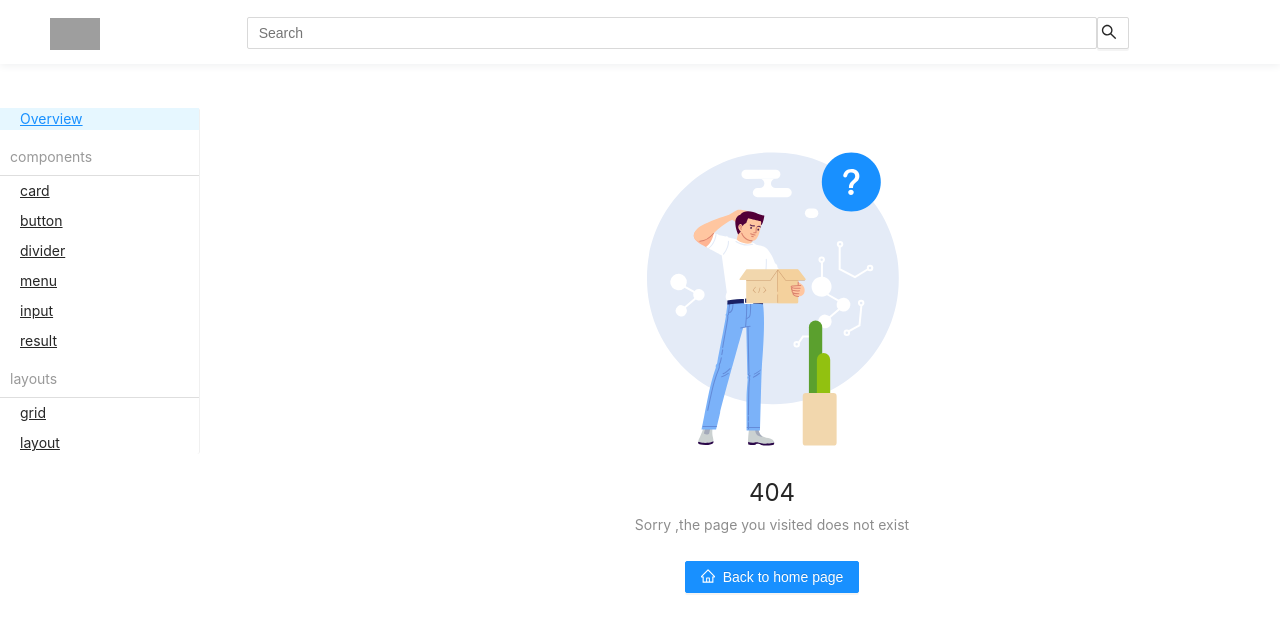
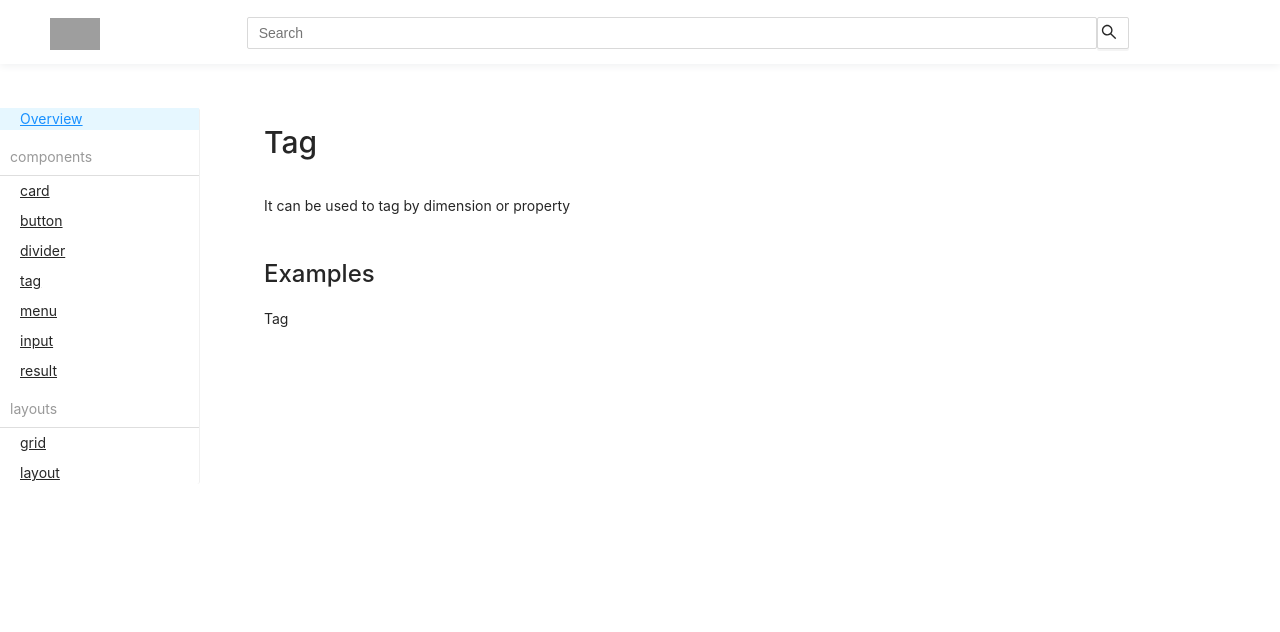
Before and after one commit to VINCENGUYEN-JS/vince-components, a React (Create React App) app: page /tag in a window 1280 px wide. Before the commit this address had no page. Shown: the top 632 px of the page. Built offline with nearby package versions, Linux system fonts and the light colour scheme; grey boxes are pictures that could not be loaded.

Commit message:
add-tag-component

```diff
--- a/src/App.tsx
+++ b/src/App.tsx
@@ -23,6 +23,7 @@ const filterFn = (routes: CustomRouteObject[]) => (componentType: string) => {
       "menu",
       "input",
       "result",
+      "tag",
     ];
     return routes.filter((route) => supportedComponents.includes(route.key));
   } else {
--- /dev/null
+++ b/src/components/Tag/index.tsx
@@ -0,0 +1,14 @@
+import * as React from "react";
+import classNames from "classnames";
+
+interface TagProps extends React.HTMLAttributes<HTMLSpanElement> {}
+
+const prefixCls = "tag";
+
+const Tag = (props: TagProps) => {
+  const { children, className } = props;
+  const classes = classNames(prefixCls, className);
+  return <span className={classes}>{children}</span>;
+};
+
+export default Tag;
--- /dev/null
+++ b/src/pages/TagExample.tsx
@@ -0,0 +1,15 @@
+import * as React from "react";
+
+import Tag from "../components/Tag";
+import ComponentDoc from "../template/ComponentDoc";
+
+const TagExample = () => (
+  <ComponentDoc
+    title="Tag"
+    introduction="It can be used to tag by dimension or property"
+  >
+    <Tag>Tag</Tag>
+  </ComponentDoc>
+);
+
+export default TagExample;
--- a/src/pages/index.tsx
+++ b/src/pages/index.tsx
@@ -7,3 +7,4 @@ export { default as InputExample } from "./InputExample";
 export { default as OverviewExample } from "./OverviewExample";
 export { default as ResultExample } from "./ResultExample";
 export { default as CardExample } from "./CardExample";
+export { default as TagExample } from "./TagExample";
--- a/src/routes.tsx
+++ b/src/routes.tsx
@@ -11,6 +11,7 @@ import {
   OverviewExample,
   ResultExample,
   CardExample,
+  TagExample,
 } from "./pages";
 
 export interface CustomRouteObject extends RouteObject {
@@ -49,6 +50,11 @@ const routes: CustomRouteObject[] = [
     element: <LayoutExample />,
   },
   {
+    key: "tag",
+    path: "/tag",
+    element: <TagExample />,
+  },
+  {
     key: "menu",
     path: "/menu",
     element: <MenuExample />,
```
Also changed, not shown: 1 other file (tests, documents, lock files or other folders).
